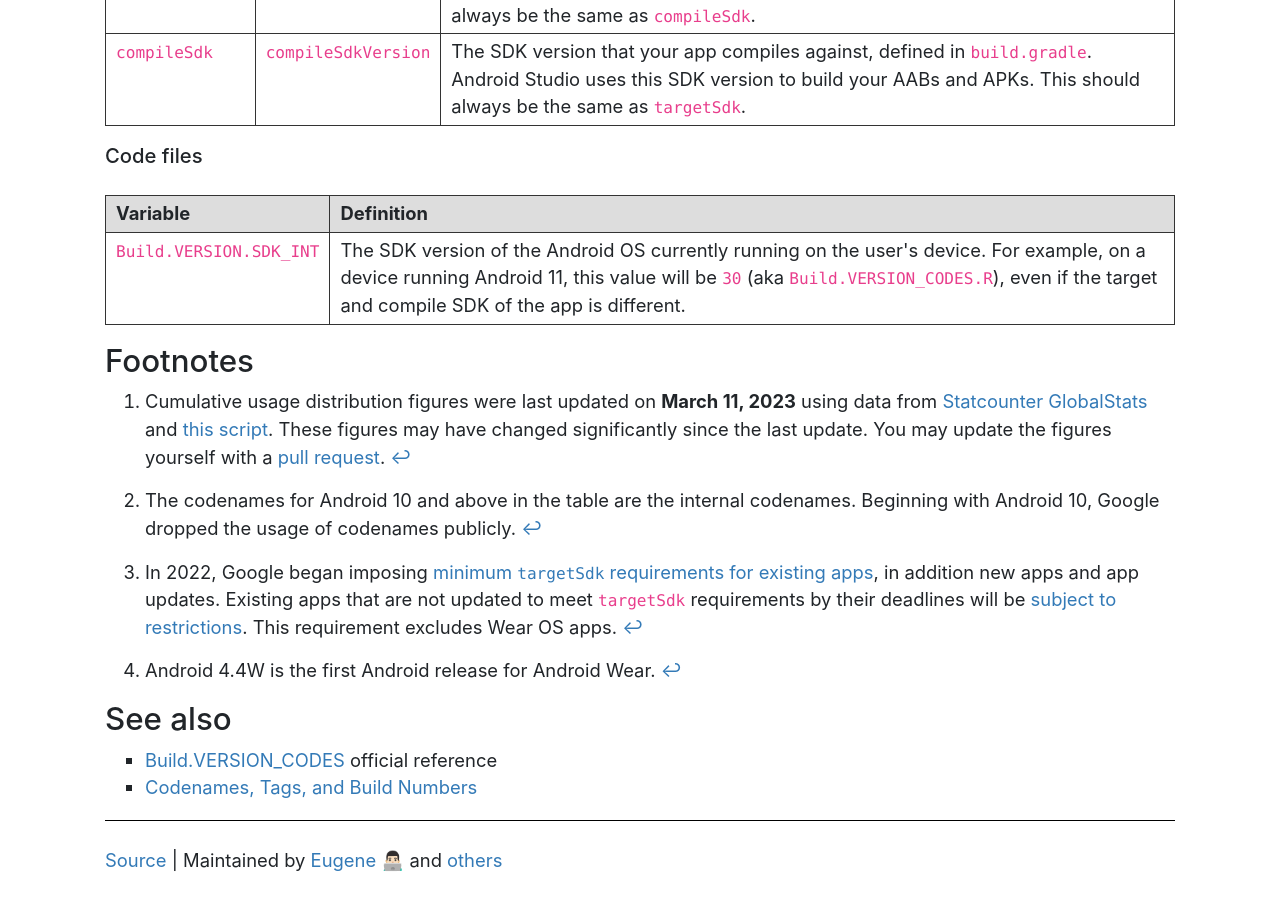
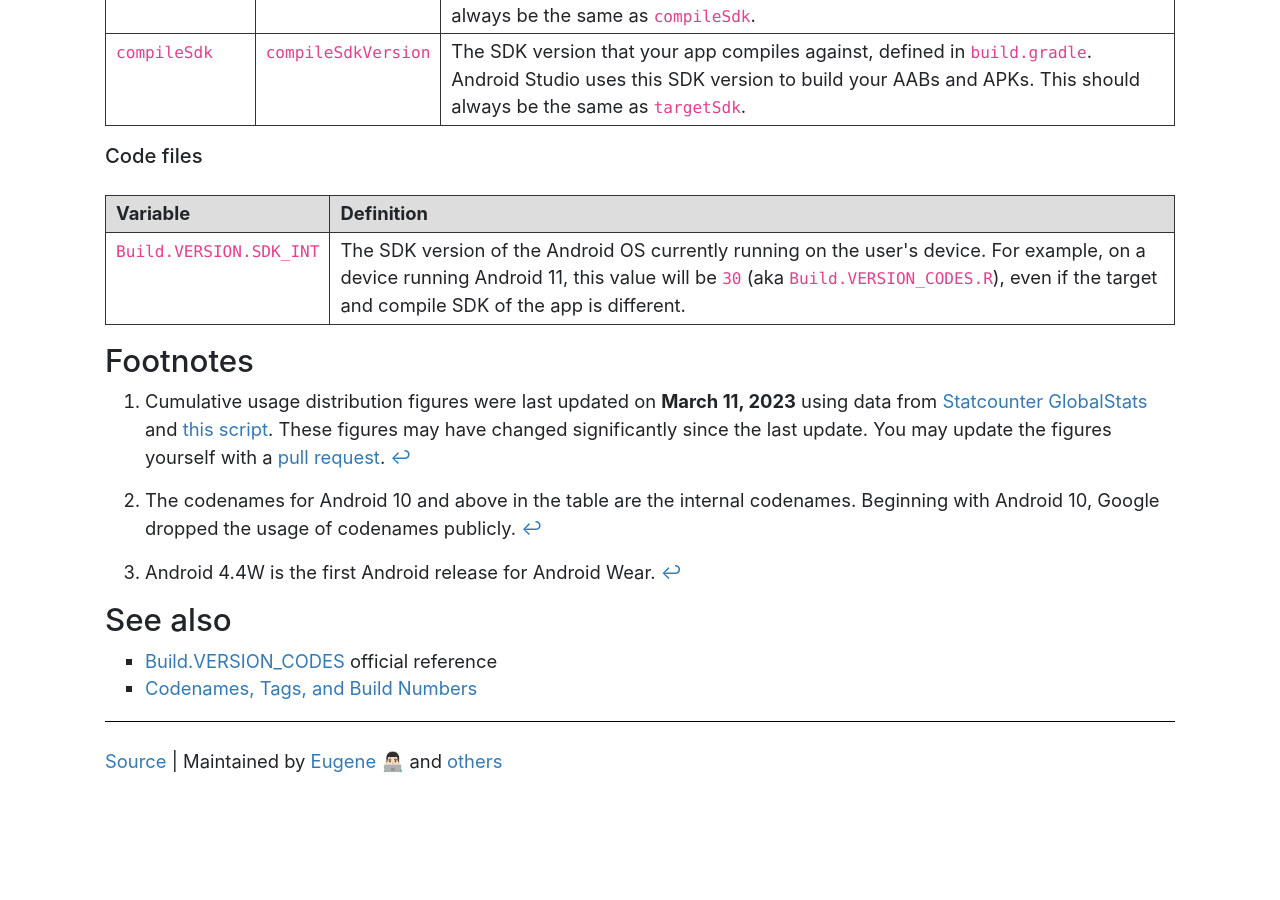
Before and after one commit to ebelinski/apilevels, a Jekyll site: the page built from index.md, in a window 1280 px wide and 900 px high, scrolled down 1978 px. Built offline with Jekyll 4.4.1, drawn with Linux system fonts in a browser that asks for light colours; comment, search, counter and statistics services are not loaded; after the commit the page ends 2779 px from its top, so only the background shows below that.

Commit message:
Removed orphaned footnote.

```diff
--- a/index.md
+++ b/index.md
@@ -177,7 +177,7 @@ This is an overview of all Android versions and their corresponding identifiers
     <td rowspan="9"><b>Android 4</b></td>
     <td>
       Level 20
-      <span class="subversion">Android 4.4W</span> <sup id="fnref:4"><a href="#fn:4" class="footnote">4</a></sup>
+      <span class="subversion">Android 4.4W</span> <sup id="fnref:3"><a href="#fn:3" class="footnote">3</a></sup>
     </td>
     <td><code>KITKAT_WATCH</code></td>
     <td rowspan="2">KitKat</td>
@@ -349,10 +349,7 @@ This is an overview of all Android versions and their corresponding identifiers
       <p>The codenames for Android 10 and above in the table are the internal codenames. Beginning with Android 10, Google dropped the usage of codenames publicly. <a href="#fnref:2" class="reversefootnote">↩</a></p>
     </li>
     <li id="fn:3">
-      <p>In 2022, Google began imposing <a href="https://support.google.com/googleplay/android-developer/answer/11926878">minimum <code>targetSdk</code> requirements for existing apps</a>, in addition new apps and app updates. Existing apps that are not updated to meet <code>targetSdk</code> requirements by their deadlines will be <a href="https://android-developers.googleblog.com/2022/04/expanding-plays-target-level-api-requirements-to-strengthen-user-security.html">subject to restrictions</a>. This requirement excludes Wear OS apps. <a href="#fnref:3" class="reversefootnote">↩</a></p>
-    </li>
-    <li id="fn:4">
-      <p>Android 4.4W is the first Android release for Android Wear. <a href="#fnref:4" class="reversefootnote">↩</a></p>
+      <p>Android 4.4W is the first Android release for Android Wear. <a href="#fnref:3" class="reversefootnote">↩</a></p>
     </li>
   </ol>
 </div>
```
